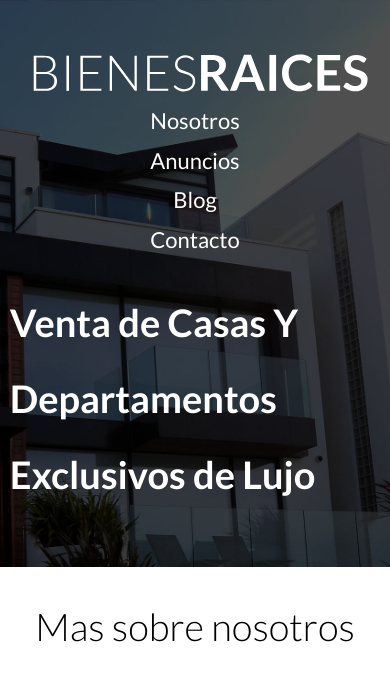
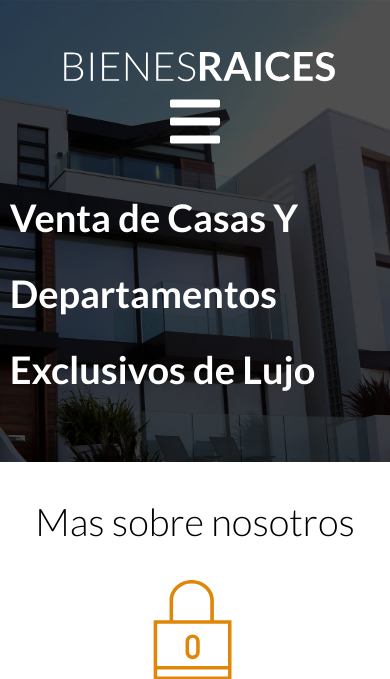
Before and after one commit to patxiarana/BIENES-RAICES, a PHP site: page / in a window 390 px wide; the page is wider, and only the part inside the window is pictured. Shown: the top 679 px of that part. Run offline with PHP 8.4, Linux system fonts and the light colour scheme.

Commit message:
menu responsive

```diff
--- a/bienesraices_inicio/index.html
+++ b/bienesraices_inicio/index.html
@@ -13,6 +13,13 @@
         <a href="index.html">
             <img src="build/img/logo.svg" alt="Logo tipo de bienes raices">
         </a>
+
+
+       <div class="mobile-menu">
+        <img src="build/img/barras.svg" alt="icono menu responsive">
+       </div>
+
+
         <nav class="navegacion">
             <a href="nosotros.html">Nosotros</a>
             <a href="anuncios.html">Anuncios</a>
--- a/bienesraices_inicio/src/scss/layout/_navegacion.scss
+++ b/bienesraices_inicio/src/scss/layout/_navegacion.scss
@@ -3,6 +3,7 @@
     display: flex;
      flex-direction: column;
      padding-top: 3rem;
+     align-items: center;
      @include tablet{
     flex-direction: row;
     justify-content: space-between;
@@ -11,6 +12,8 @@
 
 
 .navegacion {
+
+    display: none;
 
     @include tablet {
      display: flex;
@@ -35,3 +38,22 @@
 
     }
 }
+
+
+//**** Menu de hamburgesa ***//
+
+
+.mobile-menu {
+    @include tablet {
+        display: none;
+    }
+
+    img {
+        width: 5rem;
+    }
+}
+
+
+.mostrar {
+    display: block;
+}
```
Also changed, not shown: bienesraices_inicio/src/js/app.js (+23 -0 lines), bienesraices_inicio/build/css/app.css, bienesraices_inicio/build/js/bundle.min.js, 2 other files.
